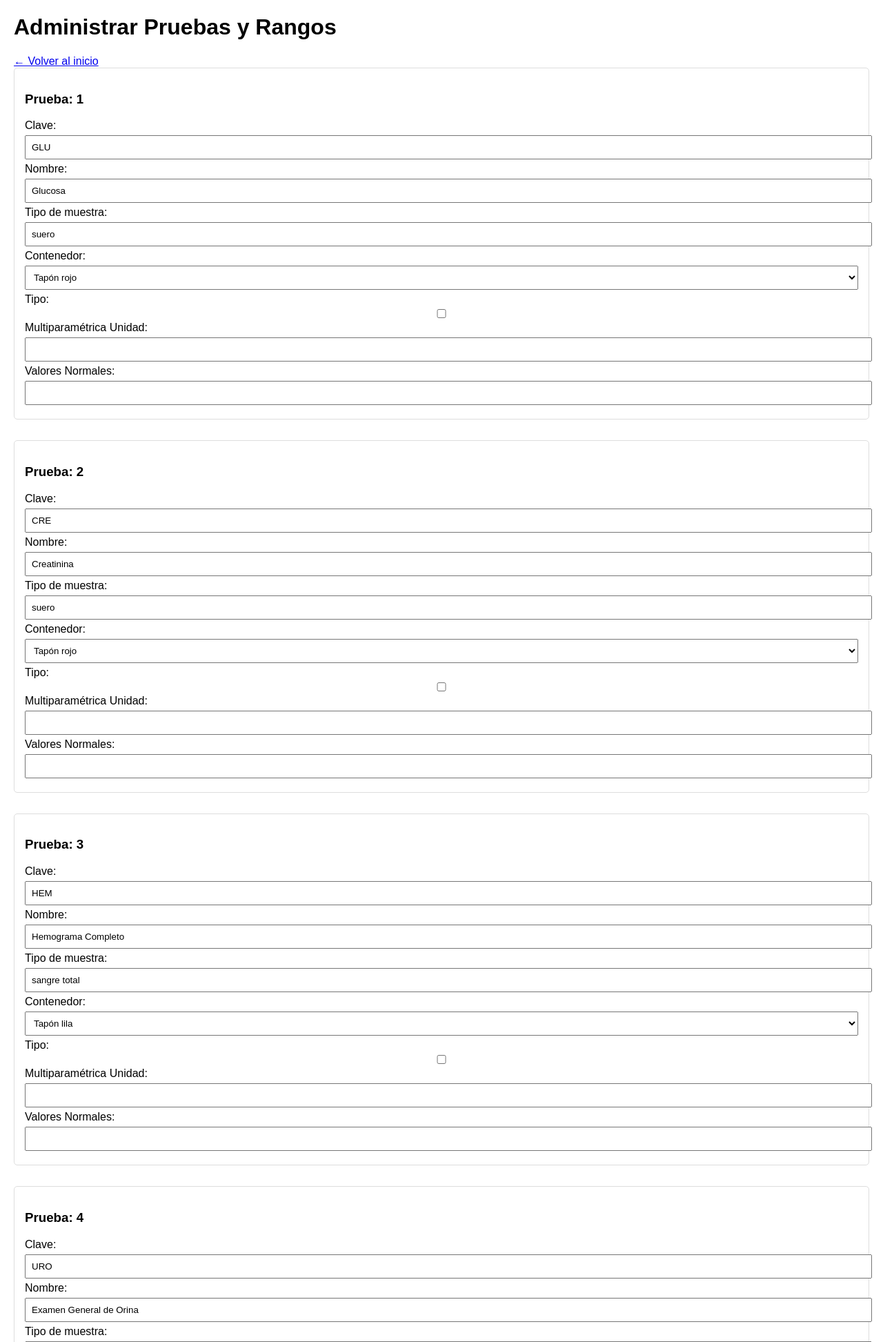
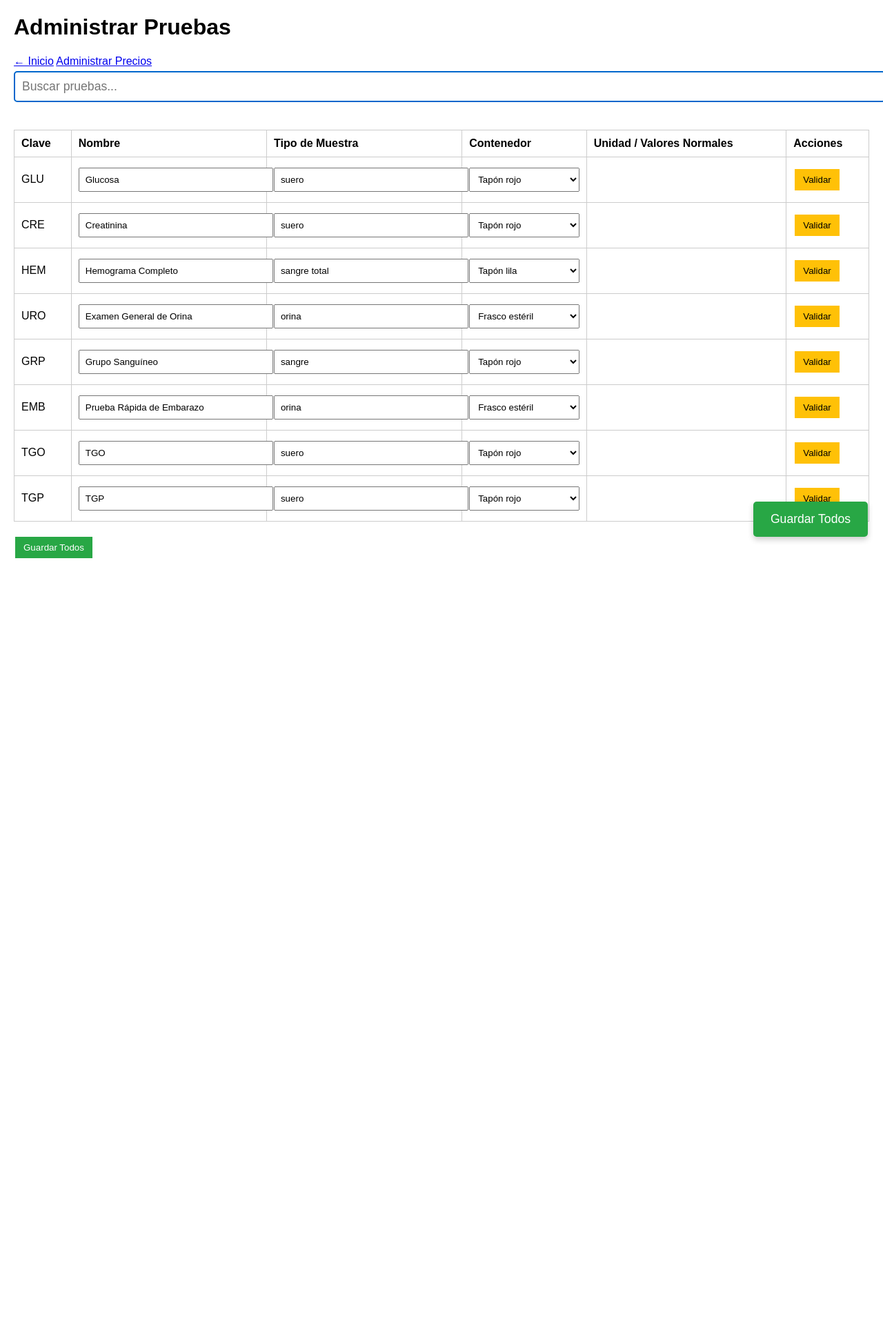
Before and after one commit to qfbwilsonmay-ai/care-laboratorio, a Flask app: page /admin/pruebas in a window 1280 px wide. Shown: the top 1945 px of the page at 69% size. After the commit the page ends 809 px from the top, so only its background shows below. Run offline with Flask 3, Linux system fonts and the light colour scheme.

Commit message:
Mejorado: admin_pruebas con buscador, validación y botón anclado

```diff
--- a/templates/admin_pruebas.html
+++ b/templates/admin_pruebas.html
@@ -7,68 +7,150 @@
         table { width: 100%; border-collapse: collapse; margin: 20px 0; }
         th, td { padding: 10px; border: 1px solid #ccc; text-align: left; }
         input, select { width: 100%; padding: 8px; margin: 5px 0; }
-        button { background: #d9534f; color: white; padding: 10px 20px; border: none; margin: 10px 0; }
-        .parametros { margin-left: 20px; background: #f9f9f9; padding: 10px; border: 1px dashed #ccc; }
-        .prueba { margin-bottom: 30px; padding: 15px; border: 1px solid #ddd; border-radius: 5px; }
+        button { padding: 8px 12px; margin: 2px; cursor: pointer; }
+        .btn-guardar { background: #28a745; color: white; border: none; }
+        .btn-editar { background: #007bff; color: white; border: none; }
+        .btn-validar { background: #ffc107; color: black; border: none; }
+        .fila-validada { background-color: #d4edda; } /* Verde claro */
+        .fila-normal { background-color: white; }
+        .buscador {
+            font-size: 1.1em;
+            padding: 10px;
+            width: 100%;
+            margin-bottom: 20px;
+            border: 2px solid #0066cc;
+            border-radius: 5px;
+        }
+        .btn-anclado {
+            position: fixed;
+            bottom: 20px;
+            right: 20px;
+            background: #28a745;
+            color: white;
+            padding: 15px 25px;
+            border: none;
+            border-radius: 5px;
+            font-size: 1.1em;
+            box-shadow: 0 4px 8px rgba(0,0,0,0.2);
+            z-index: 100;
+        }
     </style>
 </head>
 <body>
-    <h1>Administrar Pruebas y Rangos</h1>
-    <a href="/">← Volver al inicio</a>
-    <form method="POST">
-        {% for p in pruebas %}
-        <div class="prueba">
-            <h3>Prueba: {{ loop.index }}</h3>
-            <label>Clave:</label>
-            <input type="text" name="clave_{{ loop.index }}" value="{{ p.clave }}" required>
+    <h1>Administrar Pruebas</h1>
+    <a href="/" class="btn">← Inicio</a>
+    <a href="/admin/precios" class="btn">Administrar Precios</a>
 
-            <label>Nombre:</label>
-            <input type="text" name="nombre_{{ loop.index }}" value="{{ p.nombre }}" required>
+    <form method="POST" id="formPruebas">
+        <input type="text" id="buscador" class="buscador" placeholder="Buscar pruebas..." onkeyup="buscarPruebas()">
 
-            <label>Tipo de muestra:</label>
-            <input type="text" name="tipo_muestra_{{ loop.index }}" value="{{ p.tipo_muestra }}" required>
+        <table id="tablaPruebas">
+            <tr>
+                <th>Clave</th>
+                <th>Nombre</th>
+                <th>Tipo de Muestra</th>
+                <th>Contenedor</th>
+                <th>Unidad / Valores Normales</th>
+                <th>Acciones</th>
+            </tr>
+            {% for p in pruebas %}
+            {% set validado = p.get('validado', false) %}
+            {% set clase_fila = "fila-validada" if validado else "fila-normal" %}
 
-            <label>Contenedor:</label>
-            <select name="id_contenedor_{{ loop.index }}" required>
-                {% for c in contenedores %}
-                <option value="{{ c.id }}" {% if c.id == p.id_contenedor %}selected{% endif %}>{{ c.nombre }}</option>
-                {% endfor %}
-            </select>
+            <tr class="{{ clase_fila }}" id="fila_{{ loop.index }}">
+                <td>
+                    <input type="hidden" name="clave_{{ loop.index }}" value="{{ p.clave }}">
+                    {{ p.clave }}
+                </td>
+                <td>
+                    <input type="text" name="nombre_{{ loop.index }}" value="{{ p.nombre }}" required {{ 'readonly' if validado else '' }}>
+                </td>
+                <td>
+                    <input type="text" name="tipo_muestra_{{ loop.index }}" value="{{ p.tipo_muestra }}" required {{ 'readonly' if validado else '' }}>
+                </td>
+                <td>
+                    <select name="id_contenedor_{{ loop.index }}" {{ 'disabled' if validado else '' }}>
+                        {% for cont in contenedores %}
+                        <option value="{{ cont.id }}" {% if cont.id == p.id_contenedor %}selected{% endif %}>{{ cont.nombre }}</option>
+                        {% endfor %}
+                    </select>
+                </td>
+                <td>
+                    {% if p.tipo == "cuantitativa" %}
+                        <input type="text" name="unidad_{{ loop.index }}" value="{{ p.unidad }}" placeholder="Unidad" {{ 'readonly' if validado else '' }}>
+                        <input type="text" name="valores_normales_{{ loop.index }}" value="{{ p.valores_normales }}" placeholder="Valores normales" {{ 'readonly' if validado else '' }}>
+                        <input type="hidden" name="tipo_{{ loop.index }}" value="cuantitativa">
+                    {% elif p.tipo == "multiparametrica" %}
+                        <input type="hidden" name="tipo_{{ loop.index }}" value="multiparametrica">
+                        <div style="font-size: 0.9em; color: #666;">
+                            {% for param in p.parametros %}
+                            <div>Parámetro: {{ param.nombre }} ({{ param.unidad }}) - {{ param.valores_normales }}</div>
+                            {% endfor %}
+                        </div>
+                    {% endif %}
+                </td>
+                <td>
+                    <input type="hidden" name="validado_{{ loop.index }}" id="validado_{{ loop.index }}" value="{{ '1' if validado else '0' }}">
+                    {% if validado %}
+                        <button type="button" class="btn-editar" onclick="editarFila({{ loop.index }})">Editar</button>
+                    {% else %}
+                        <button type="button" class="btn-validar" onclick="validarFila({{ loop.index }})">Validar</button>
+                    {% endif %}
+                </td>
+            </tr>
+            {% endfor %}
+        </table>
 
-            <label>Tipo:</label>
-            <label><input type="checkbox" name="tipo_{{ loop.index }}" value="multiparametrica"
-                {% if p.tipo == 'multiparametrica' %}checked{% endif %}> Multiparamétrica</label>
+        <button type="submit" class="btn-guardar">Guardar Todos</button>
+        <button type="submit" class="btn-anclado">Guardar Todos</button>
+    </form>
 
-            {% if p.tipo == 'multiparametrica' and p.parametros %}
-            <div class="parametros">
-                <h4>Parámetros</h4>
-                {% for param in p.parametros %}
-                <div>
-                    <label>Clave:</label>
-                    <input type="text" name="param_clave_{{ loop.index }}_{{ loop.index0 }}" value="{{ param.clave }}" required>
+    <script>
+        function buscarPruebas() {
+            const input = document.getElementById('buscador');
+            const filter = input.value.toLowerCase();
+            const filas = document.querySelectorAll('#tablaPruebas tr[id^="fila_"]');
+            filas.forEach(fila => {
+                const texto = fila.textContent.toLowerCase();
+                if (texto.includes(filter)) {
+                    fila.style.display = '';
+                } else {
+                    fila.style.display = 'none';
+                }
+            });
+        }
 
-                    <label>Nombre:</label>
-                    <input type="text" name="param_nombre_{{ loop.index }}_{{ loop.index0 }}" value="{{ param.nombre }}" required>
+        function validarFila(idx) {
+            const inputs = document.querySelectorAll(`#fila_${idx} input`);
+            const selects = document.querySelectorAll(`#fila_${idx} select`);
+            inputs.forEach(input => {
+                if (input.name.startsWith('validado_')) return;
+                input.setAttribute('readonly', 'readonly');
+            });
+            selects.forEach(select => {
+                select.setAttribute('disabled', 'disabled');
+            });
+            document.getElementById(`fila_${idx}`).classList.add('fila-validada');
+            document.getElementById(`validado_${idx}`).value = '1';
+            document.querySelector(`#fila_${idx} td:last-child`).innerHTML =
+                `<button type="button" class="btn-editar" onclick="editarFila(${idx})">Editar</button>`;
+        }
 
-                    <label>Unidad:</label>
-                    <input type="text" name="param_unidad_{{ loop.index }}_{{ loop.index0 }}" value="{{ param.unidad }}" required>
-
-                    <label>Valores Normales:</label>
-                    <input type="text" name="param_rango_{{ loop.index }}_{{ loop.index0 }}" value="{{ param.valores_normales }}" required>
-                </div>
-                {% endfor %}
-            </div>
-            {% else %}
-            <label>Unidad:</label>
-            <input type="text" name="unidad_{{ loop.index }}" value="{{ p.unidad }}">
-
-            <label>Valores Normales:</label>
-            <input type="text" name="valores_normales_{{ loop.index }}" value="{{ p.valores_normales }}">
-            {% endif %}
-        </div>
-        {% endfor %}
-
-        <button type="submit">Guardar Cambios</button>
-    </form>
+        function editarFila(idx) {
+            const inputs = document.querySelectorAll(`#fila_${idx} input`);
+            const selects = document.querySelectorAll(`#fila_${idx} select`);
+            inputs.forEach(input => {
+                if (input.name.startsWith('validado_')) return;
+                input.removeAttribute('readonly');
+            });
+            selects.forEach(select => {
+                select.removeAttribute('disabled');
+            });
+            document.getElementById(`fila_${idx}`).classList.remove('fila-validada');
+            document.getElementById(`validado_${idx}`).value = '0';
+            document.querySelector(`#fila_${idx} td:last-child`).innerHTML =
+                `<button type="button" class="btn-validar" onclick="validarFila(${idx})">Validar</button>`;
+        }
+    </script>
 </body>
 </html>
```
